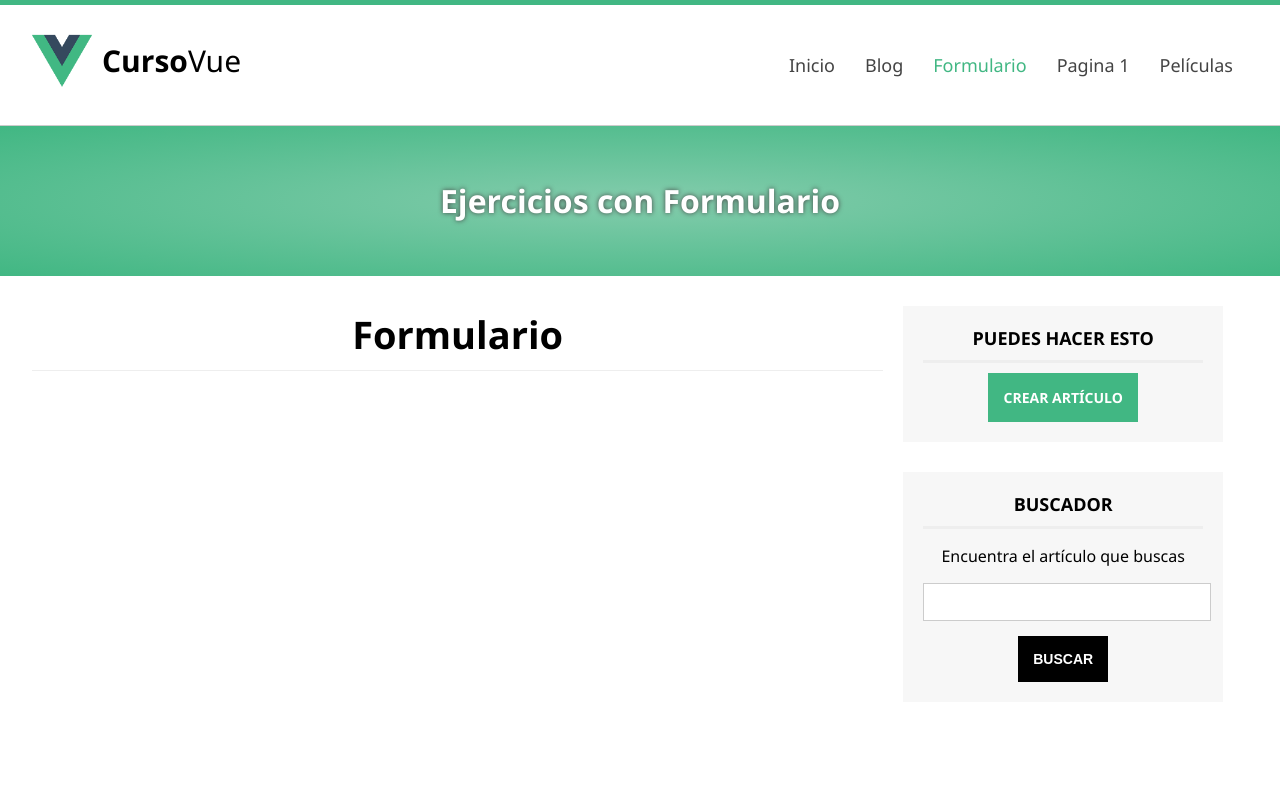
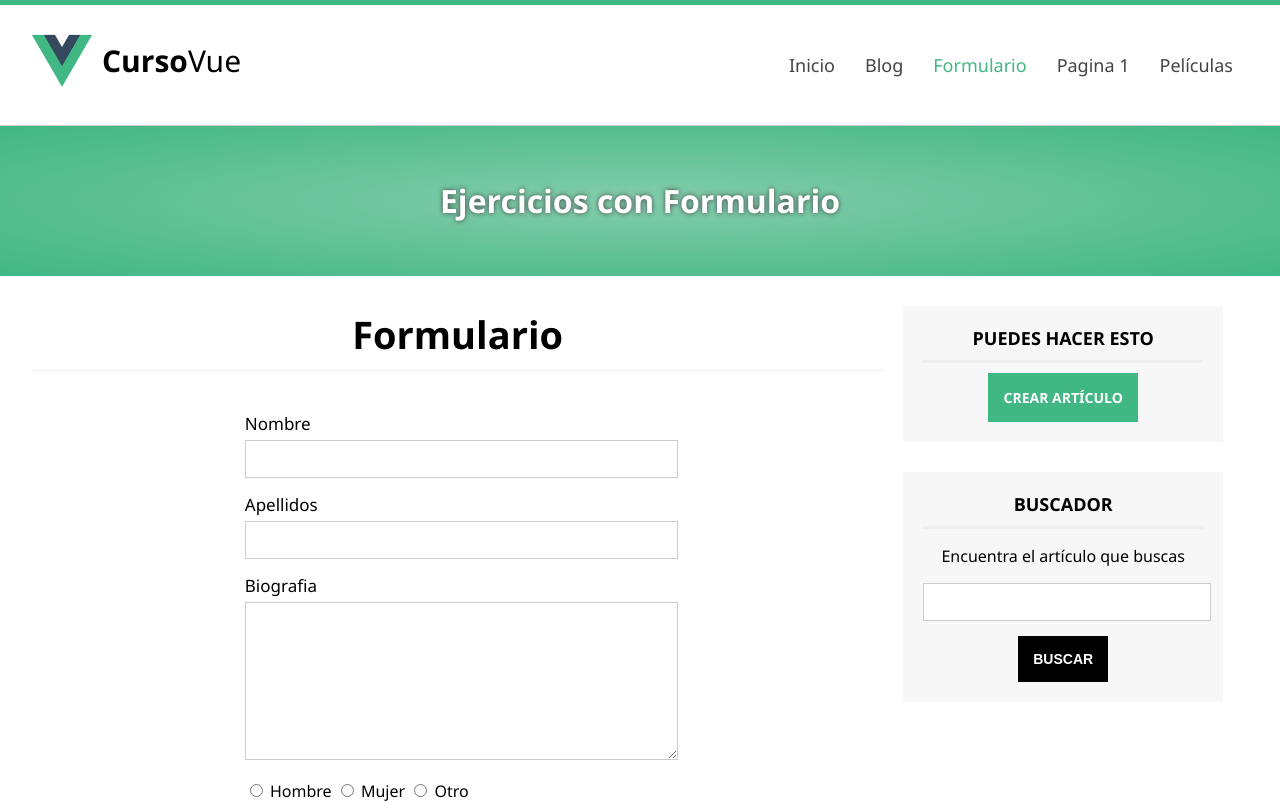
Before and after one commit to ojacome/blog-vue, a Vue app: page /formulario in a window 1280 px wide. Shown: the top 803 px of the page. Built offline with nearby package versions, Linux system fonts and the light colour scheme.

Commit message:
formulario, validaciones

```diff
--- a/package.json
+++ b/package.json
@@ -10,7 +10,8 @@
   "dependencies": {
     "core-js": "^3.6.5",
     "vue": "^2.6.11",
-    "vue-router": "^3.4.9"
+    "vue-router": "^3.4.9",
+    "vuelidate": "^0.7.6"
   },
   "devDependencies": {
     "@vue/cli-plugin-babel": "~4.5.0",
--- a/src/components/Formulario.vue
+++ b/src/components/Formulario.vue
@@ -4,6 +4,52 @@
         <div class="center">
             <section id="content">
                 <h2 class="subheader">Formulario</h2>
+
+                <form class="mid-form" @submit.prevent="mostrarUsuario()">
+                        <div class="form-group">
+                            <label for="nombre">Nombre</label>
+                            <input type="text" name="nombre" v-model="user.nombre"/>
+                            <div v-if="submitted && !$v.user.nombre.required">
+                                Este campo es requerido
+                            </div>
+                            <div v-if="submitted && !$v.user.nombre.minLength">
+                                El nombre no es valido
+                            </div>
+                        </div>
+
+                        <div class="form-group">
+                            <label for="apellidos">Apellidos</label>
+                            <input type="text" name="apellidos" v-model="user.apellidos"/>
+                            <div v-if="submitted && !$v.user.apellidos.required">
+                                Este campo es requerido
+                            </div>
+                            <div v-if="submitted && !$v.user.apellidos.minLength">
+                                El apellido no es valido
+                            </div>
+                        </div>
+
+                        <div class="form-group">
+                            <label for="bio">Biografia</label>
+                            <textarea name="bio" v-model="user.bio"></textarea>
+                            <div v-if="submitted && !$v.user.bio.required">
+                                Este campo es requerido
+                            </div>
+                            <div v-if="submitted && !$v.user.bio.minLength">
+                                La biografia no es valida
+                            </div>
+                        </div>
+
+                        <div class="form-group radibuttons">
+                            <input type="radio" name="genero" value="hombre" checked v-model="user.genero"/> Hombre
+                            <input type="radio" name="genero" value="mujer" v-model="user.genero"/> Mujer
+                            <input type="radio" name="genero" value="otro" v-model="user.genero" /> Otro
+                        </div>
+
+                        <div class="clearfix"></div>
+
+                        <input type="submit" value="Enviar" class="btn btn-success" />
+
+                   </form>
             </section>
             </div>
             <Sidebar/>
@@ -14,6 +60,7 @@
 <script>
 import Sidebar from './shared/Sidebar';
 import Slider from './shared/Slider';
+import { required, minLength } from 'vuelidate/lib/validators';
 
 
 
@@ -22,6 +69,46 @@ export default {
     components: {
         Slider,
         Sidebar
+    },
+    validations: {
+        user: {
+            nombre: {
+                required,
+                minLength: minLength(3)
+            },
+            apellidos: {
+                required,
+                minLength: minLength(3)
+            },
+            bio: {
+                required,
+                minLength: minLength(10)
+            },
+        }
+    },
+    data(){
+        return {
+            submitted: false,
+            user: {
+                nombre: '',
+                apellidos: '',
+                bio: '',
+                genero: ''
+            }
+        }
+    },
+    methods: {
+        mostrarUsuario(){
+            console.log(this.user);
+            this.submitted = true;
+
+            this.$v.$touch();
+            if(this.$v.$invalid){
+                return false;
+            }
+            alert('pasa validacion')
+        }
+
     }
 }
 </script>
--- a/src/components/Peliculas.vue
+++ b/src/components/Peliculas.vue
@@ -6,7 +6,7 @@
                 <h2 class="subheader">Películas</h2>
 
                 <div v-if="favorita">
-                    <h3>Película favorita: {{ favorita.title }}</h3>
+                    <h3>Película favorita: {{ favorita.title | mayusculas }}</h3>
                 </div>
                 <!--Listado articulos-->
                 <div id="articles">
@@ -44,6 +44,20 @@ export default {
             // alert('se ha ejcutado el evento en el padre')
         }
     },
+    // computed: {
+    //     peliculasMayusculas(){
+    //         var peliculasMod = this.peliculas;
+    //         for(var i = 0; i < this.peliculasMod.length; i++){
+    //             this.peliculasMod[i].title = this.peliculasMod[i].title.toUpperCase();
+    //         }
+    //         return peliculasMod;
+    //     }
+    // },
+    filters:{
+        mayusculas(value){
+            return value.toUpperCase();
+        }
+    },
     data() {
         return {
             favorita: null,
--- a/src/main.js
+++ b/src/main.js
@@ -1,4 +1,5 @@
 import Vue from 'vue'
+import Vuelidate from 'vuelidate';
 import App from './App.vue'
 import VueRouter from 'vue-router';
 import LastArticles from './components/LastArticles.vue';
@@ -14,6 +15,7 @@ import NoPageFound from './components/shared/NoPageFound.vue';
 Vue.config.productionTip = false
 
 Vue.use(VueRouter);
+Vue.use(Vuelidate);
 
 const routes = [
   { path: '/',                  component: LastArticles },
```
Also changed, not shown: 1 other file (tests, documents, lock files or other folders).
